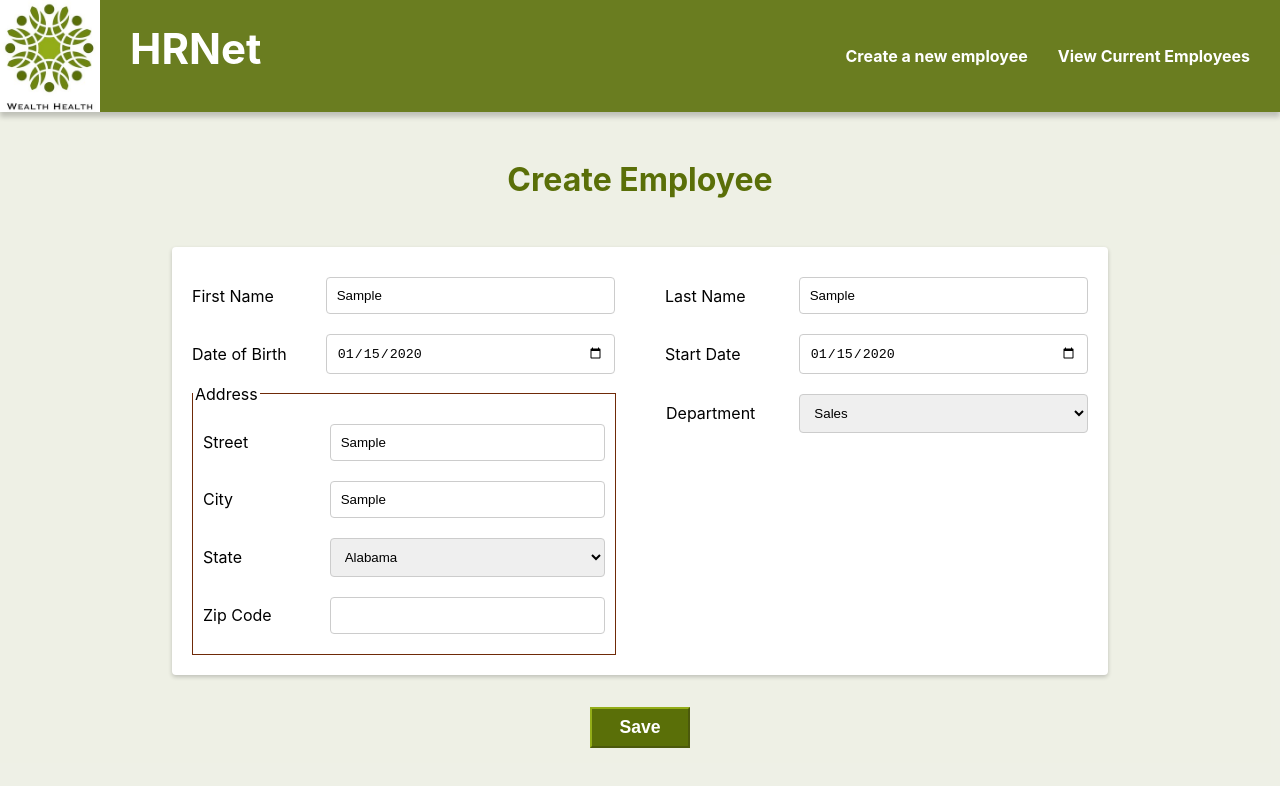
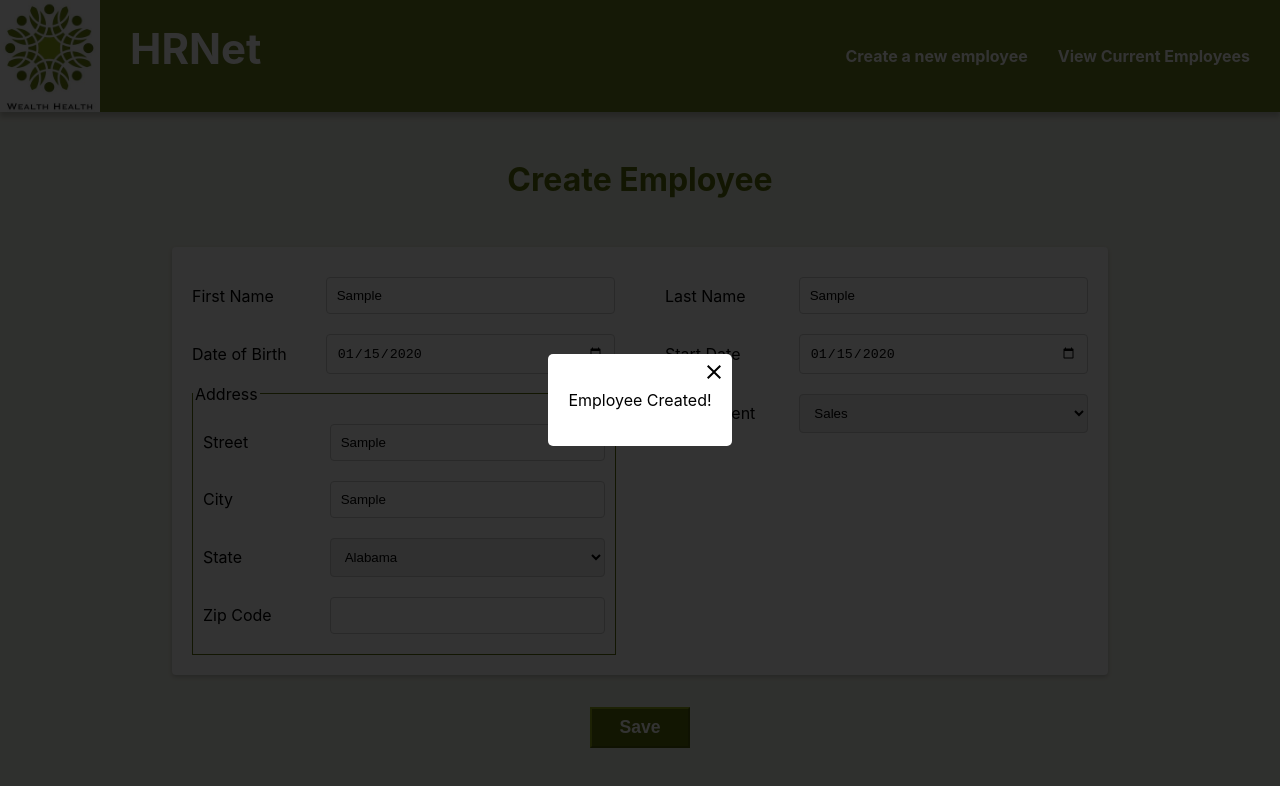
Before and after one commit to CamilleStagiaire/P14-Wealth-Health, a React (Create React App) app: page / in a window 1280 px wide. Both pictures are taken after typing "Sample", "Sample", "2020-01-15", "2020-01-15", "Sample", "Sample" into the empty fields and a click on the button "Save". Shown: the top 786 px of the page. Built offline with nearby package versions, Linux system fonts and the light colour scheme.

Commit message:
composant Modal

```diff
--- /dev/null
+++ b/src/components/Modal/index.jsx
@@ -0,0 +1,17 @@
+import "./style.css";
+import CloseIcon from "../../assets/close.svg";
+
+function Modal({ onClose }) {
+  return (
+    <div className="modal-background">
+      <div className="modal">
+        <button className="modal-close" onClick={onClose}>
+          <img src={CloseIcon} alt="Close" />
+        </button>
+        <p>Employee Created!</p>
+      </div>
+    </div>
+  );
+}
+
+export default Modal;
--- /dev/null
+++ b/src/components/Modal/style.css
@@ -0,0 +1,28 @@
+.modal-background {
+    position: fixed;
+    top: 0;
+    left: 0;
+    width: 100%;
+    height: 100%;
+    background-color: rgba(0, 0, 0, 0.8);
+    display: flex;
+    justify-content: center;
+    align-items: center;
+  }
+
+  .modal {
+    position: relative;
+    background-color: white;
+    padding: 20px;
+    border-radius: 5px;
+    text-align: center;
+  }
+
+  .modal-close {
+    position: absolute;
+    top: 5px;
+    right: 0;
+    border: none;
+    background: none;
+    cursor: pointer;
+  }
--- a/src/pages/Home/index.jsx
+++ b/src/pages/Home/index.jsx
@@ -1,11 +1,20 @@
+import React, { useState } from 'react';
 import "./style.css";
 import data from "../../data/data.json";
 import SelectField from "../../components/Form/SelectField";
 import InputField from "../../components/Form/InputField";
+import Modal from "../../components/Modal";
 
   function Home() {
+    const [showModal, setShowModal] = useState(false);
+
     const saveEmployee = (event) => {
       event.preventDefault();
+      setShowModal(true);
+    };
+
+    const handleCloseModal = () => {
+      setShowModal(false);
     };
 
   return (
@@ -44,6 +53,7 @@ function Home() {
         <button className="save" onClick={saveEmployee}>
         Save
       </button>
+      {showModal && <Modal onClose={handleCloseModal} />}
       </div>
     </main>
   );
--- a/src/pages/Home/style.css
+++ b/src/pages/Home/style.css
@@ -27,7 +27,7 @@ form {
 }
 
 fieldset {
-  border: 1px solid #6f2a08;
+  border: 1px solid #5a6f08;
   padding: 0px;
   margin: 0;
 }
```
Also changed, not shown: src/assets/close.svg (added), 1 other file (tests, documents, lock files or other folders). Lines whose indentation alone changed are shown as unchanged.
